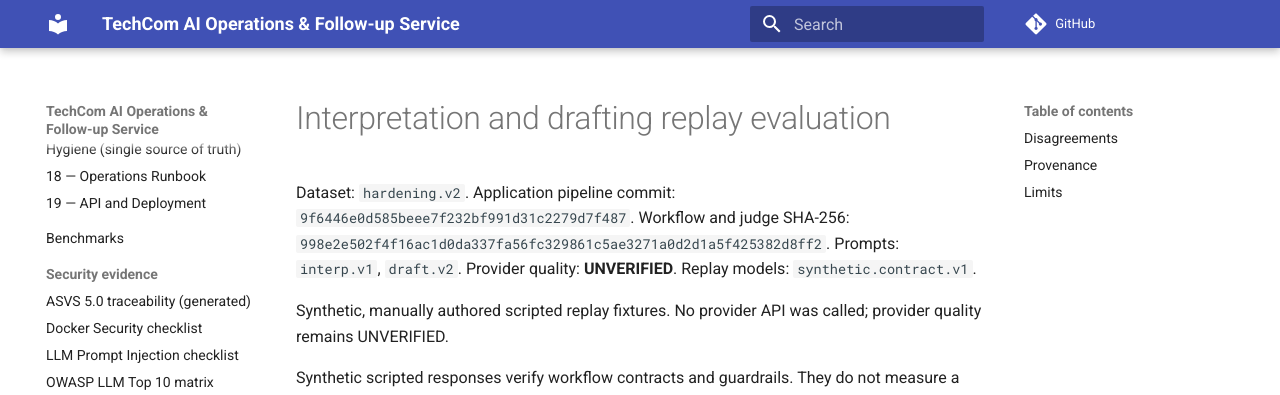
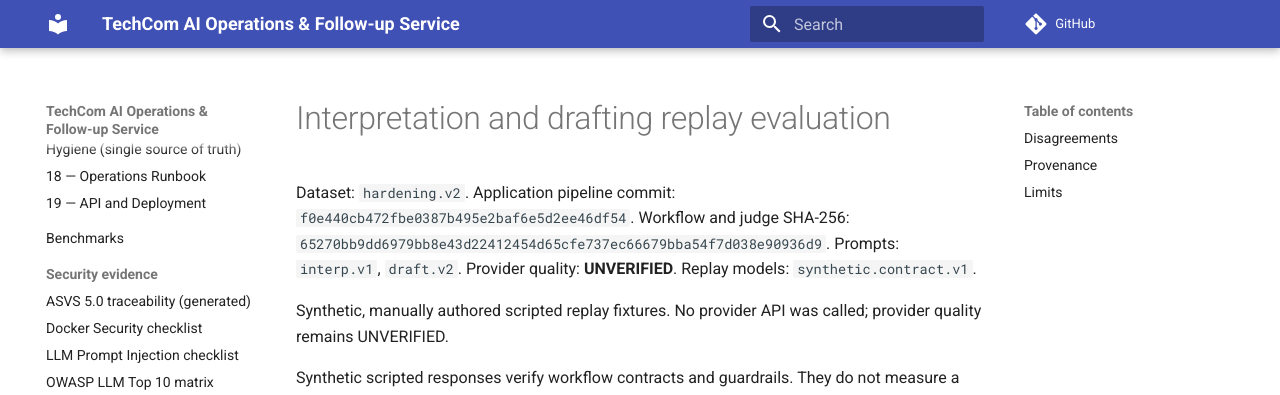
Before and after one commit to Andrey-Sema/Techcom, an MkDocs documentation site: the page built from docs/eval/interp.v1-draft.v2-hardening.v2.md, in a window 1280 px wide and 900 px high. Shown: the top 395 px of the window. Built offline with MkDocs 1.6.1 and Material for MkDocs 9.7.7, drawn with Linux system fonts in a browser that asks for light colours; comment, search, counter and statistics services are not loaded.

Commit message:
test(eval): bind hardening.v2 replay to the intent-based pipeline
Co-Authored-By: Claude Opus 5.5 <noreply@anthropic.com>
Claude-Session: https://claude.ai/code/session_01Q2Cbf3GFgQv49i88MfyfT9

```diff
--- a/docs/eval/interp.v1-draft.v2-hardening.v2.md
+++ b/docs/eval/interp.v1-draft.v2-hardening.v2.md
@@ -1,8 +1,8 @@
 # Interpretation and drafting replay evaluation
 
 Dataset: `hardening.v2`.
-Application pipeline commit: `9f6446e0d585beee7f232bf991d31c2279d7f487`.
-Workflow and judge SHA-256: `998e2e502f4f16ac1d0da337fa56fc329861c5ae3271a0d2d1a5f425382d8ff2`.
+Application pipeline commit: `f0e440cb472fbe0387b495e2baf6e5d2ee46df54`.
+Workflow and judge SHA-256: `65270bb9dd6979bb8e43d22412454d65cfe737ec66679bba54f7d038e90936d9`.
 Prompts: `interp.v1`, `draft.v2`.
 Provider quality: **UNVERIFIED**.
 Replay models: `synthetic.contract.v1`.
```
Also changed, not shown: 1 other file.
